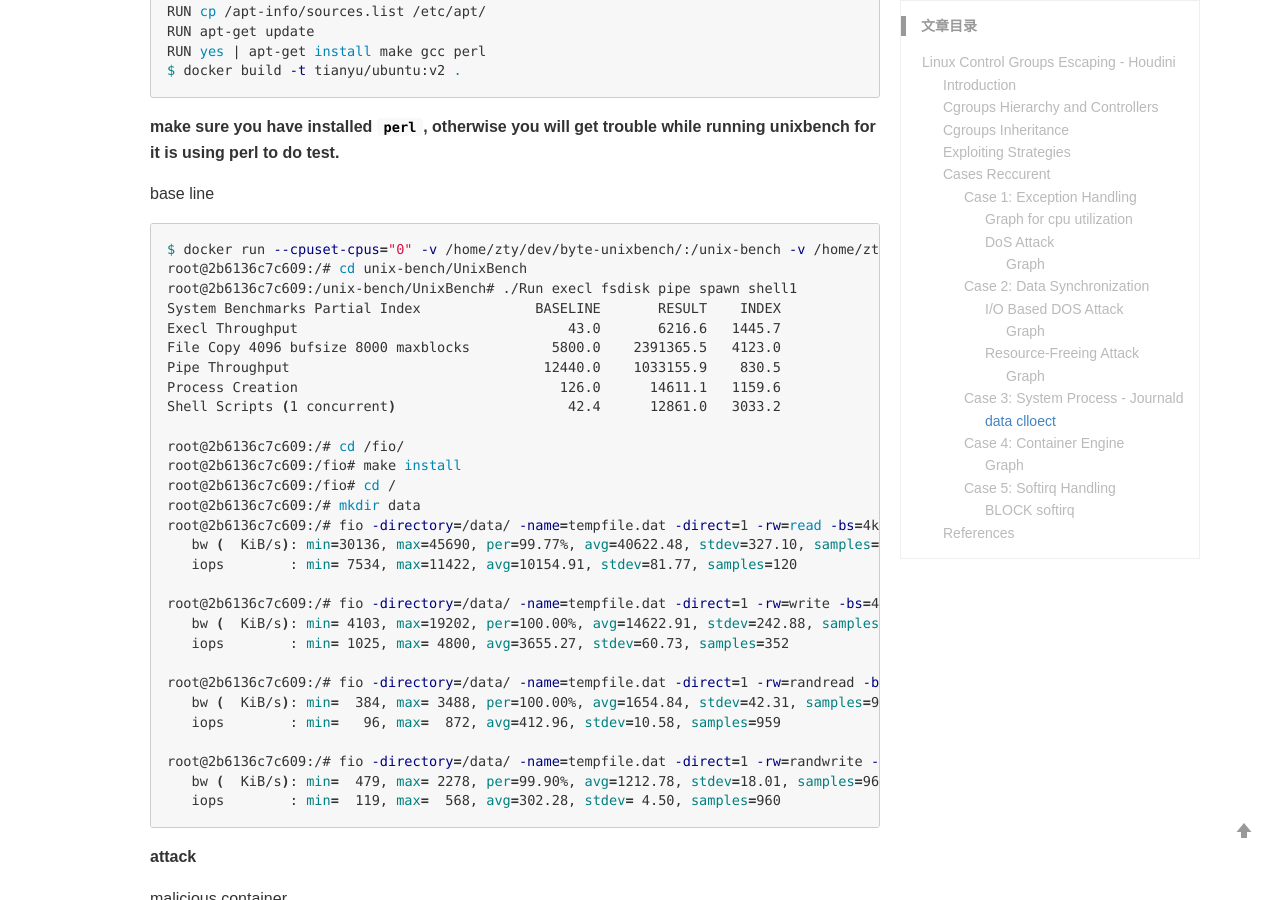
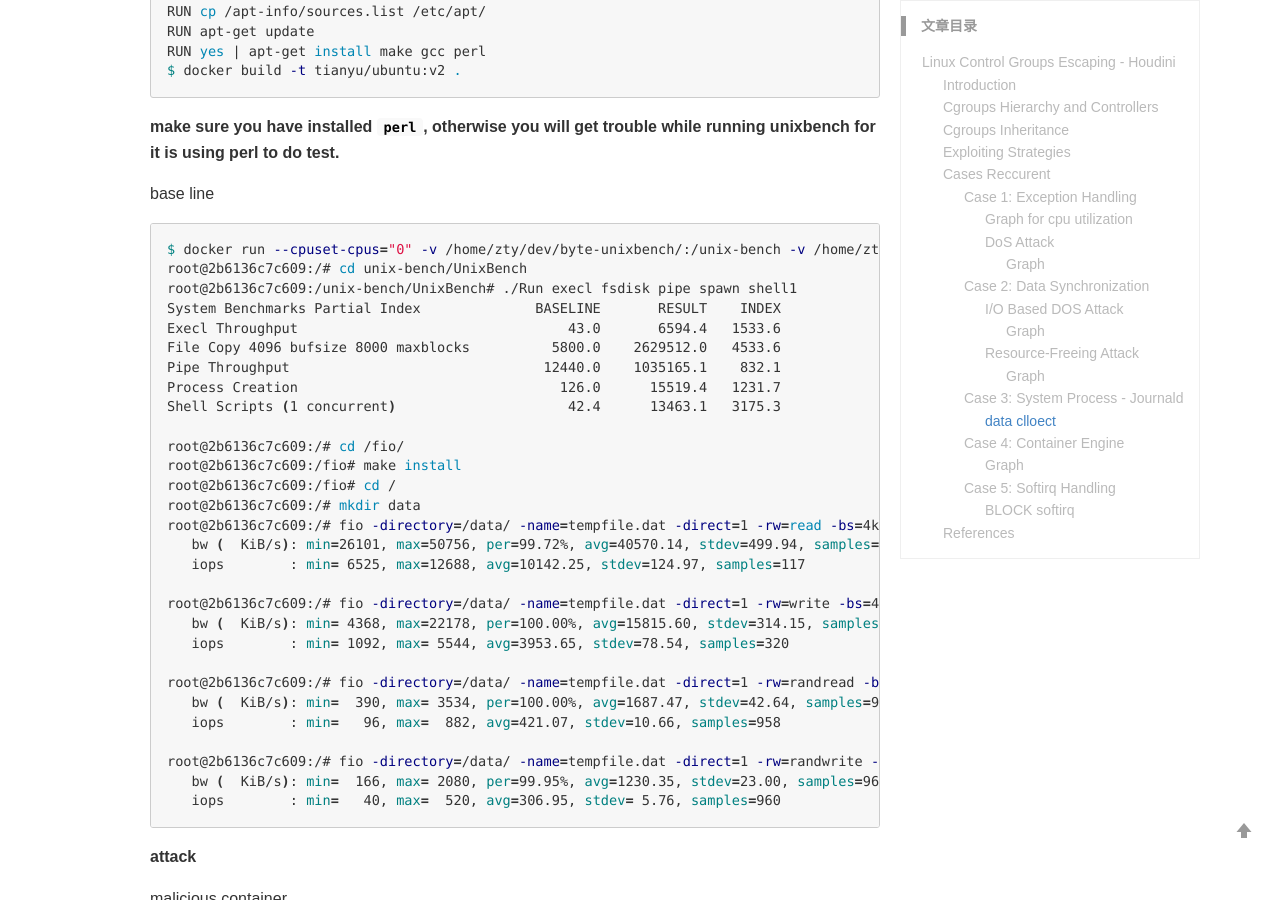
Before and after one commit to WYWAshley/WYWAshley.github.io, a Jekyll site: the page built from _posts/2019-10-18-cgroups-escape.md, in a window 1280 px wide and 900 px high, scrolled down 14380 px. Built offline with Jekyll 4.4.1, drawn with Linux system fonts in a browser that asks for light colours; comment, search, counter and statistics services are not loaded; some of the changed text lies outside the part shown.

Commit message:
Update 2019-10-18-cgroups-escape.md

````diff
--- a/_posts/2019-10-18-cgroups-escape.md
+++ b/_posts/2019-10-18-cgroups-escape.md
@@ -852,31 +852,31 @@
 root@2b6136c7c609:/# cd unix-bench/UnixBench
 root@2b6136c7c609:/unix-bench/UnixBench# ./Run execl fsdisk pipe spawn shell1
 System Benchmarks Partial Index              BASELINE       RESULT    INDEX
-Execl Throughput                                 43.0       6216.6   1445.7
-File Copy 4096 bufsize 8000 maxblocks          5800.0    2391365.5   4123.0
-Pipe Throughput                               12440.0    1033155.9    830.5
-Process Creation                                126.0      14611.1   1159.6
-Shell Scripts (1 concurrent)                     42.4      12861.0   3033.2
+Execl Throughput                                 43.0       6594.4   1533.6
+File Copy 4096 bufsize 8000 maxblocks          5800.0    2629512.0   4533.6
+Pipe Throughput                               12440.0    1035165.1    832.1
+Process Creation                                126.0      15519.4   1231.7
+Shell Scripts (1 concurrent)                     42.4      13463.1   3175.3
 
 root@2b6136c7c609:/# cd /fio/
 root@2b6136c7c609:/fio# make install
 root@2b6136c7c609:/fio# cd /
 root@2b6136c7c609:/# mkdir data
 root@2b6136c7c609:/# fio -directory=/data/ -name=tempfile.dat -direct=1 -rw=read -bs=4k -size=10M -numjobs=16 -runtime=30 -group_reporting
-   bw (  KiB/s): min=30136, max=45690, per=99.77%, avg=40622.48, stdev=327.10, samples=120
-   iops        : min= 7534, max=11422, avg=10154.91, stdev=81.77, samples=120
+   bw (  KiB/s): min=26101, max=50756, per=99.72%, avg=40570.14, stdev=499.94, samples=117
+   iops        : min= 6525, max=12688, avg=10142.25, stdev=124.97, samples=117
 
 root@2b6136c7c609:/# fio -directory=/data/ -name=tempfile.dat -direct=1 -rw=write -bs=4k -size=10M -numjobs=16 -runtime=30 -group_reporting
-   bw (  KiB/s): min= 4103, max=19202, per=100.00%, avg=14622.91, stdev=242.88, samples=352
-   iops        : min= 1025, max= 4800, avg=3655.27, stdev=60.73, samples=352
+   bw (  KiB/s): min= 4368, max=22178, per=100.00%, avg=15815.60, stdev=314.15, samples=320
+   iops        : min= 1092, max= 5544, avg=3953.65, stdev=78.54, samples=320
 
 root@2b6136c7c609:/# fio -directory=/data/ -name=tempfile.dat -direct=1 -rw=randread -bs=4k -size=10M -numjobs=16 -runtime=30 -group_reporting
-   bw (  KiB/s): min=  384, max= 3488, per=100.00%, avg=1654.84, stdev=42.31, samples=959
-   iops        : min=   96, max=  872, avg=412.96, stdev=10.58, samples=959
+   bw (  KiB/s): min=  390, max= 3534, per=100.00%, avg=1687.47, stdev=42.64, samples=958
+   iops        : min=   96, max=  882, avg=421.07, stdev=10.66, samples=958
 
 root@2b6136c7c609:/# fio -directory=/data/ -name=tempfile.dat -direct=1 -rw=randwrite -bs=4k -size=10M -numjobs=16 -runtime=30 -group_reporting
-   bw (  KiB/s): min=  479, max= 2278, per=99.90%, avg=1212.78, stdev=18.01, samples=960
-   iops        : min=  119, max=  568, avg=302.28, stdev= 4.50, samples=960
+   bw (  KiB/s): min=  166, max= 2080, per=99.95%, avg=1230.35, stdev=23.00, samples=960
+   iops        : min=   40, max=  520, avg=306.95, stdev= 5.76, samples=960
 ```
 
 **attack**
@@ -936,6 +936,21 @@
 ```
 
 This command can observe the processes which are doing I/O operations. More info please consider `man iotop`.
+
+Unixbench
+
+
+
+**fio benchmark**
+
+|            | bw average | iops average |
+| ---------- | ---------- | ------------ |
+| Read       | 6642.58    | 1659.94      |
+| Write      | 943.68     | 235.38       |
+| Rand_read  | 1067.48    | 266.28       |
+| Rand_write | 666.47     | 166.04       |
+
+
 
 ### Case 4: Container Engine
 
````
